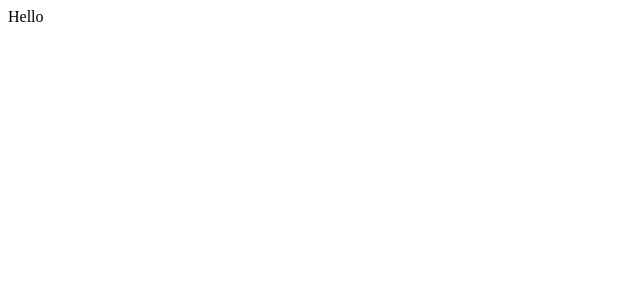
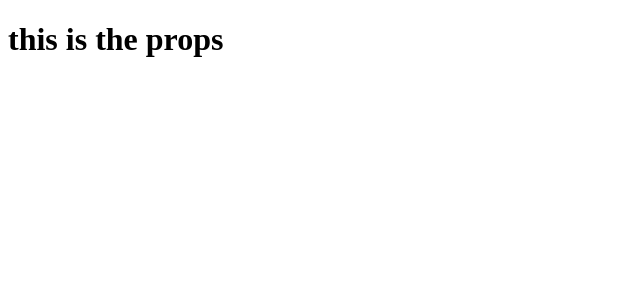
Before and after one commit to AlexVKO/react-fundamentals, a React app: page / in a window 1280 px wide. Shown: the top 300 px of the page, without its empty margins (0-640 px from the left). Built offline with nearby package versions, Linux system fonts and the light colour scheme.

Commit message:
Getting params from component props

```diff
--- a/App.js
+++ b/App.js
@@ -1,12 +1,18 @@
 import React  from 'react';
+import ReactDOM from 'react-dom';
 
 class App extends React.Component {
   render() {
-    return <div>Hello </div>
+    return <h1>{this.props.text}</h1>
   }
 }
 
 // Stateless function
 // const App = () =>  <h1> Its the same </h1>
 
-export default App
+// export default App
+
+ReactDOM.render(
+    <App text="this is the props" />,
+    document.getElementById('app')
+  )
--- a/main.js
+++ b/main.js
@@ -1,4 +1,4 @@
-import React from 'react';
-import ReactDOM from 'react-dom';
+// import React from 'react';
+// import ReactDOM from 'react-dom';
 import App from './App';
-ReactDOM.render(<App />, document.getElementById('app'))
+// ReactDOM.render(<App />, document.getElementById('app'))
```
